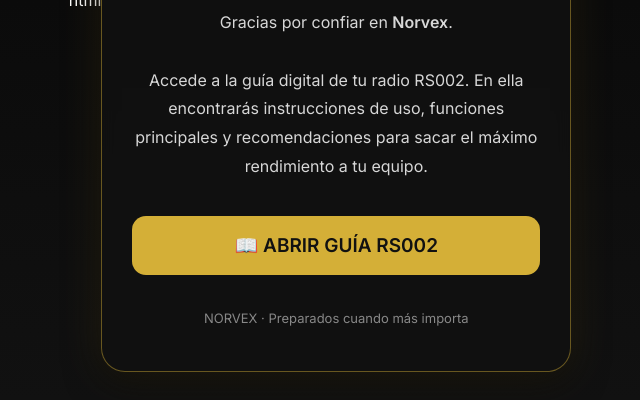
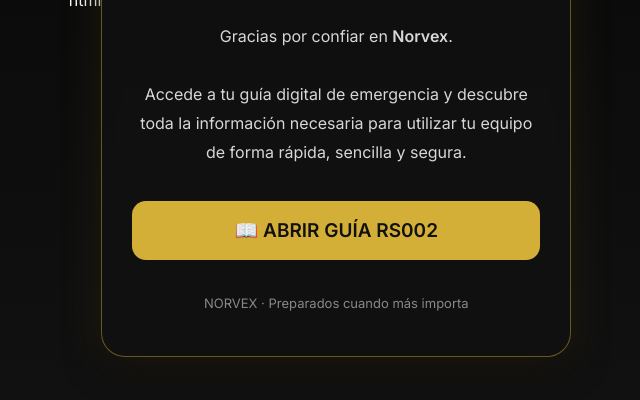
Before and after one commit to norvexguide/guia-emergencia, a plain HTML site: page rs002/index.html in a window 1280 px wide. Shown: the part 400-800 px from the top of the page, without its empty margins (320-960 px from the left). Drawn offline with Linux system fonts and the light colour scheme.

Commit message:
Update index.html

```diff
--- a/rs002/index.html
+++ b/rs002/index.html
@@ -148,8 +148,7 @@
 <p>
 Gracias por confiar en <strong>Norvex</strong>.<br><br>
 
-Accede a la guía digital de tu radio RS002.
-En ella encontrarás instrucciones de uso, funciones principales y recomendaciones para sacar el máximo rendimiento a tu equipo.
+Accede a tu guía digital de emergencia y descubre toda la información necesaria para utilizar tu equipo de forma rápida, sencilla y segura.
 </p>
 
 <a class="boton" href="guia-rs002.pdf" target="_blank">
```
